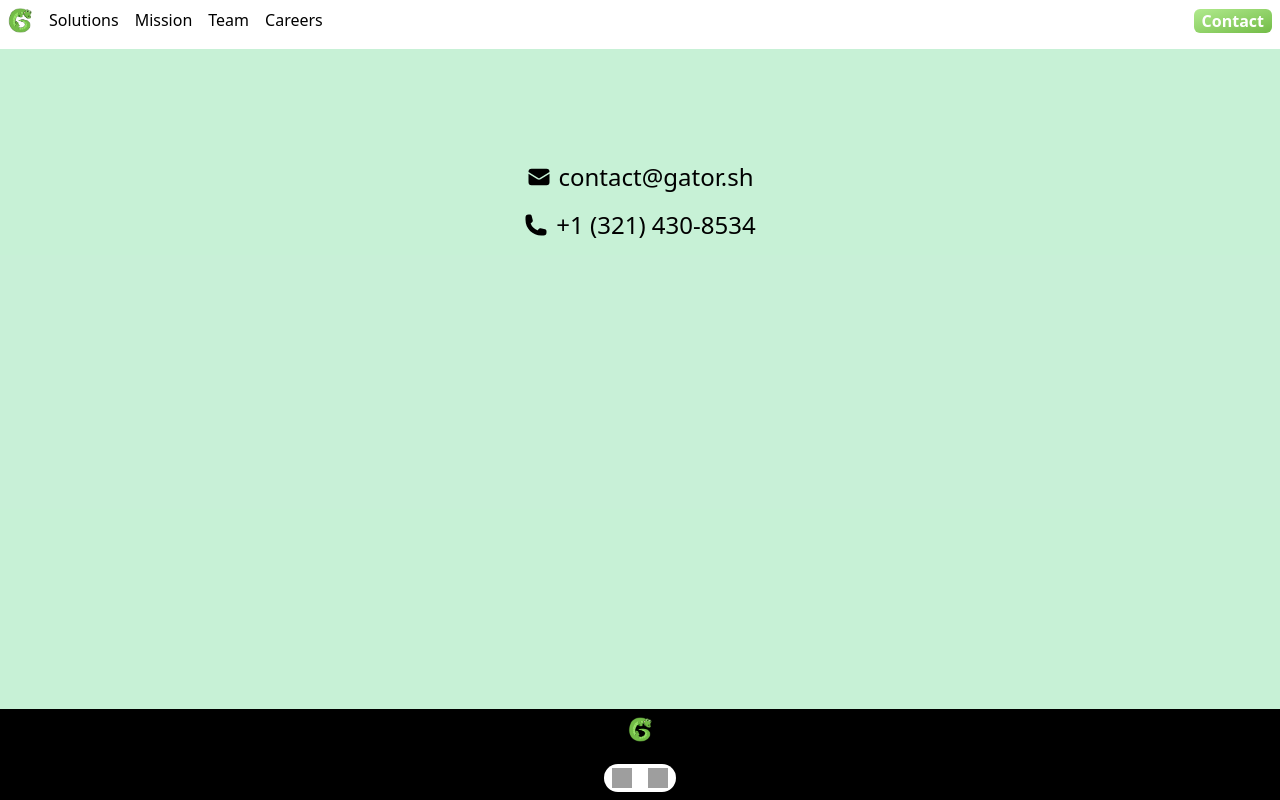
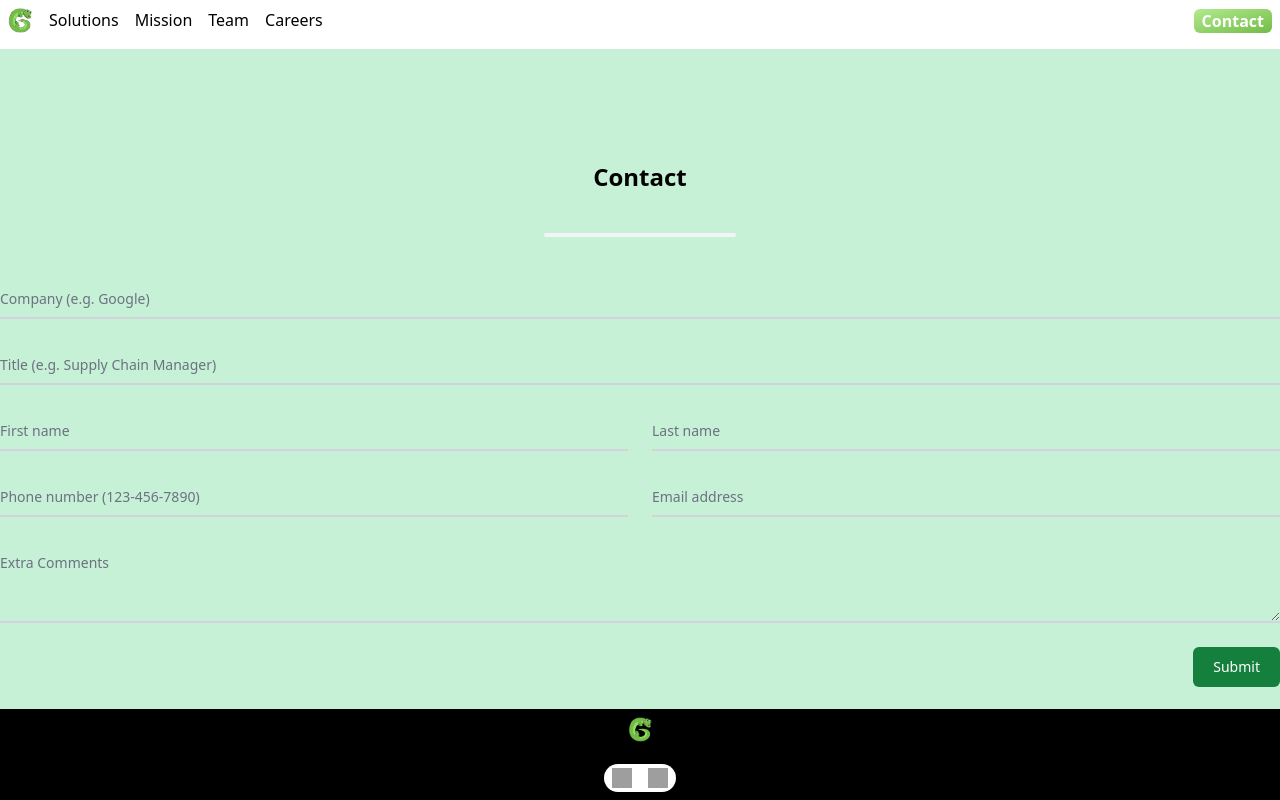
Before and after one commit to gator/gator, a Next.js app: page /contact in a window 1280 px wide. Built offline with nearby package versions, Linux system fonts and the light colour scheme; grey boxes are pictures that could not be loaded.

Commit message:
contact page

```diff
--- a/pages/contact.tsx
+++ b/pages/contact.tsx
@@ -2,24 +2,152 @@ import type { ReactElement } from 'react'
 import type { NextPageWithLayout } from './_app'
 import Head from 'next/head'
 import Layout from '../components/layout'
-import { EnvelopeIcon, PhoneIcon } from '@heroicons/react/24/solid'
 
 const Contact: NextPageWithLayout = () => {
+  async function handleSubmit(e: React.FormEvent<HTMLFormElement>) {
+    e.preventDefault()
+
+    const formData = new FormData(e.currentTarget)
+    const { company, title, first_name, last_name, phone, email, comments } =
+      Object.fromEntries(formData)
+    console.log(company, title, first_name, last_name, phone, email, comments)
+  }
+
   return (
     <>
       <Head>
         <title>Contact - Gator</title>
       </Head>
 
-      <main className='flex flex-col items-center space-y-4'>
-        <div className='flex items-center space-x-2'>
-          <EnvelopeIcon className='w-6 h-6' />
-          <p className='text-2xl'>contact@gator.sh</p>
-        </div>
-        <div className='flex items-center space-x-2'>
-          <PhoneIcon className='w-6 h-6' />
-          <p className='text-2xl'>+1 (321) 430-8534</p>
-        </div>
+      <main>
+        <h1 className='text-2xl font-bold text-center'>Contact</h1>
+        <hr className='w-48 h-1 mx-auto my-4 bg-gray-100 border-0 rounded md:my-10' />
+
+        <form className='mt-10 text-black' onSubmit={handleSubmit}>
+          <div className='relative z-0 w-full mb-6 group'>
+            <input
+              type='text'
+              name='company'
+              id='company'
+              className='block py-2.5 px-0 w-full text-sm text-gray-900 bg-transparent border-0 border-b-2 border-gray-300 appearance-none focus:outline-none focus:ring-0 focus:border-green-600 peer'
+              placeholder=' '
+              required
+            />
+            <label
+              htmlFor='company'
+              className='peer-focus:font-medium absolute text-sm text-gray-500 duration-300 transform -translate-y-6 scale-75 top-3 -z-10 origin-[0] peer-focus:left-0 peer-focus:text-green-600 peer-placeholder-shown:scale-100 peer-placeholder-shown:translate-y-0 peer-focus:scale-75 peer-focus:-translate-y-6'
+            >
+              Company (e.g. Google)
+            </label>
+          </div>
+          <div className='relative z-0 w-full mb-6 group'>
+            <input
+              type='text'
+              name='title'
+              id='title'
+              className='block py-2.5 px-0 w-full text-sm text-gray-900 bg-transparent border-0 border-b-2 border-gray-300 appearance-none focus:outline-none focus:ring-0 focus:border-green-600 peer'
+              placeholder=' '
+              required
+            />
+            <label
+              htmlFor='title'
+              className='peer-focus:font-medium absolute text-sm text-gray-500 duration-300 transform -translate-y-6 scale-75 top-3 -z-10 origin-[0] peer-focus:left-0 peer-focus:text-green-600 peer-placeholder-shown:scale-100 peer-placeholder-shown:translate-y-0 peer-focus:scale-75 peer-focus:-translate-y-6'
+            >
+              Title (e.g. Supply Chain Manager)
+            </label>
+          </div>
+          <div className='grid md:grid-cols-2 md:gap-6'>
+            <div className='relative z-0 w-full mb-6 group'>
+              <input
+                type='text'
+                name='first_name'
+                id='first_name'
+                className='block py-2.5 px-0 w-full text-sm text-gray-900 bg-transparent border-0 border-b-2 border-gray-300 appearance-none focus:outline-none focus:ring-0 focus:border-green-600 peer'
+                placeholder=' '
+                required
+              />
+              <label
+                htmlFor='first_name'
+                className='peer-focus:font-medium absolute text-sm text-gray-500 duration-300 transform -translate-y-6 scale-75 top-3 -z-10 origin-[0] peer-focus:left-0 peer-focus:text-green-600 peer-placeholder-shown:scale-100 peer-placeholder-shown:translate-y-0 peer-focus:scale-75 peer-focus:-translate-y-6'
+              >
+                First name
+              </label>
+            </div>
+            <div className='relative z-0 w-full mb-6 group'>
+              <input
+                type='text'
+                name='last_name'
+                id='last_name'
+                className='block py-2.5 px-0 w-full text-sm text-gray-900 bg-transparent border-0 border-b-2 border-gray-300 appearance-none focus:outline-none focus:ring-0 focus:border-green-600 peer'
+                placeholder=' '
+                required
+              />
+              <label
+                htmlFor='last_name'
+                className='peer-focus:font-medium absolute text-sm text-gray-500 duration-300 transform -translate-y-6 scale-75 top-3 -z-10 origin-[0] peer-focus:left-0 peer-focus:text-green-600 peer-placeholder-shown:scale-100 peer-placeholder-shown:translate-y-0 peer-focus:scale-75 peer-focus:-translate-y-6'
+              >
+                Last name
+              </label>
+            </div>
+          </div>
+          <div className='grid md:grid-cols-2 md:gap-6'>
+            <div className='relative z-0 w-full mb-6 group'>
+              <input
+                type='tel'
+                pattern='[0-9]{3}-[0-9]{3}-[0-9]{4}'
+                name='phone'
+                id='phone'
+                className='block py-2.5 px-0 w-full text-sm text-gray-900 bg-transparent border-0 border-b-2 border-gray-300 appearance-none focus:outline-none focus:ring-0 focus:border-green-600 peer'
+                placeholder=' '
+                required
+              />
+              <label
+                htmlFor='phone'
+                className='peer-focus:font-medium absolute text-sm text-gray-500 duration-300 transform -translate-y-6 scale-75 top-3 -z-10 origin-[0] peer-focus:left-0 peer-focus:text-green-600 peer-placeholder-shown:scale-100 peer-placeholder-shown:translate-y-0 peer-focus:scale-75 peer-focus:-translate-y-6'
+              >
+                Phone number (123-456-7890)
+              </label>
+            </div>
+            <div className='relative z-0 w-full mb-6 group'>
+              <input
+                type='email'
+                name='email'
+                id='email'
+                className='block py-2.5 px-0 w-full text-sm text-gray-900 bg-transparent border-0 border-b-2 border-gray-300 appearance-none focus:outline-none focus:ring-0 focus:border-green-600 peer'
+                placeholder=' '
+                required
+              />
+              <label
+                htmlFor='email'
+                className='peer-focus:font-medium absolute text-sm text-gray-500 duration-300 transform -translate-y-6 scale-75 top-3 -z-10 origin-[0] peer-focus:left-0 peer-focus:text-green-600 peer-placeholder-shown:scale-100 peer-placeholder-shown:translate-y-0 peer-focus:scale-75 peer-focus:-translate-y-6'
+              >
+                Email address
+              </label>
+            </div>
+          </div>
+          <div className='relative z-0 w-full mb-6 group'>
+            <textarea
+              name='comments'
+              id='comments'
+              className='block py-2.5 px-0 w-full text-sm text-gray-900 bg-transparent border-0 border-b-2 border-gray-300 appearance-none focus:outline-none focus:ring-0 focus:border-green-600 peer'
+              placeholder=' '
+              rows={3}
+            />
+            <label
+              htmlFor='comments'
+              className='peer-focus:font-medium absolute text-sm text-gray-500 duration-300 transform -translate-y-6 scale-75 top-3 -z-10 origin-[0] peer-focus:left-0 peer-focus:text-green-600 peer-placeholder-shown:scale-100 peer-placeholder-shown:translate-y-0 peer-focus:scale-75 peer-focus:-translate-y-6'
+            >
+              Extra Comments
+            </label>
+          </div>
+
+          <button
+            type='submit'
+            className='text-white float-right bg-green-700 hover:bg-green-800 focus:ring-4 focus:outline-none focus:ring-green-300 font-medium rounded-md text-sm w-full sm:w-auto px-5 py-2.5 text-center'
+          >
+            Submit
+          </button>
+        </form>
       </main>
     </>
   )
```
